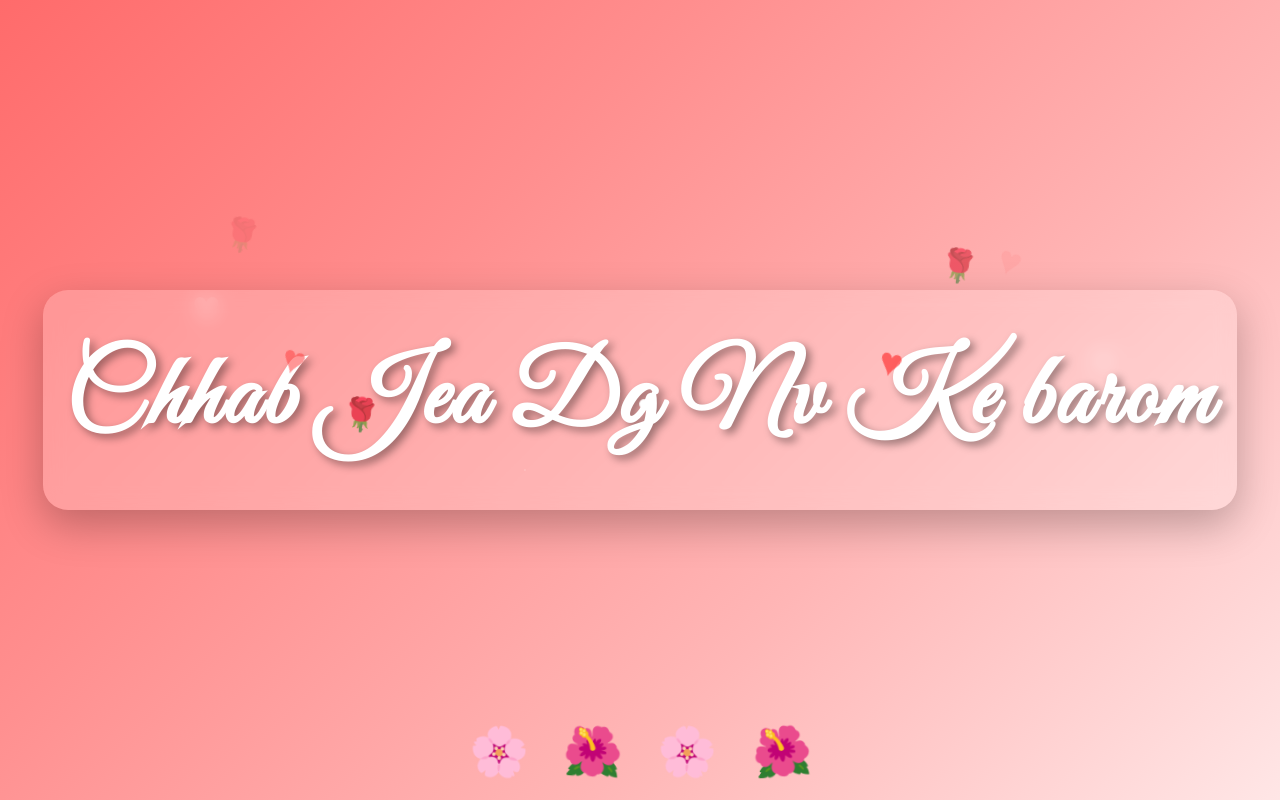
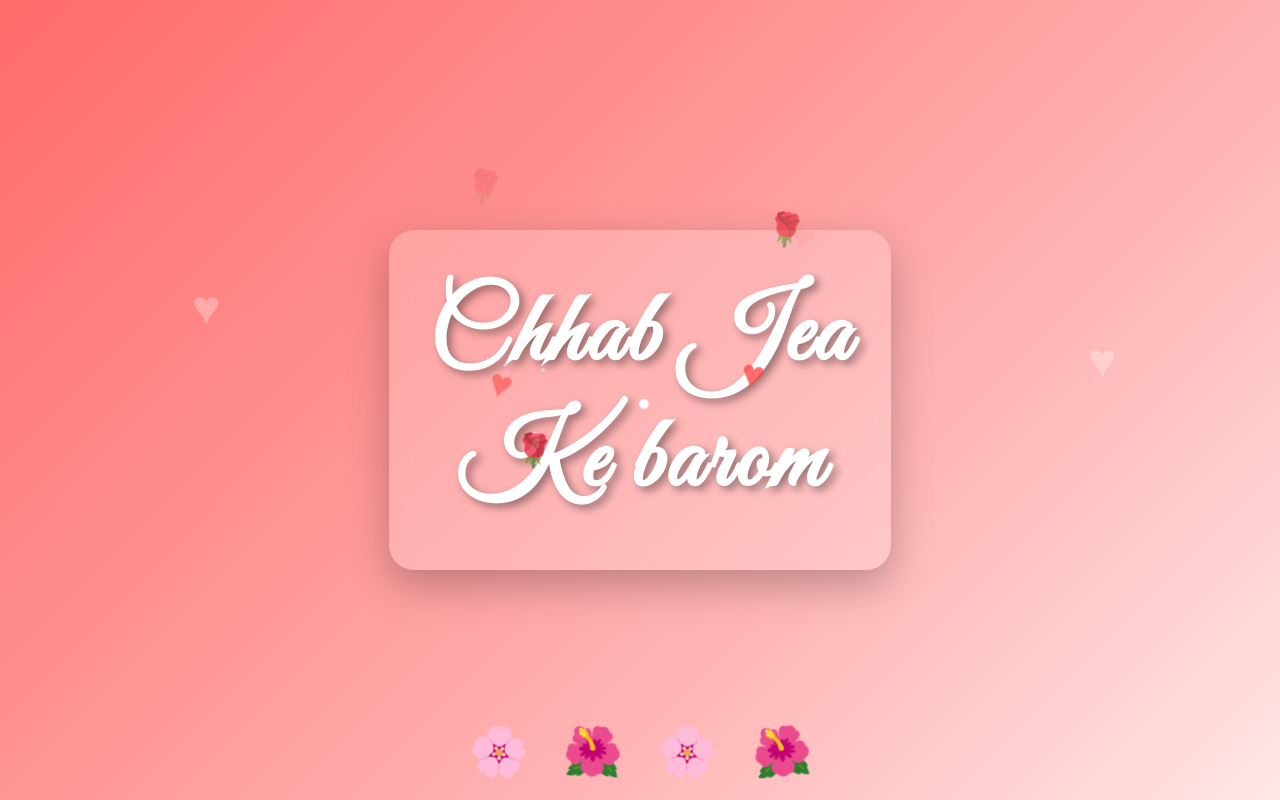
Before and after one commit to devnaktech/testpj, a plain HTML site: page index.html in a window 1280 px wide. Drawn offline with Linux system fonts and the light colour scheme.

Commit message:
Update index.html

```diff
--- a/index.html
+++ b/index.html
@@ -198,9 +198,7 @@
 </head>
 <body>
     <div class="container">
-        <h3>Chhab Jea
-        Dg Nv
-Ke barom</h3>
+        <h3>Chhab Jea <br>Ke barom</h3>
         <div class="hearts">
             <span class="heart">♥</span>
             <span class="heart">♥</span>
```
